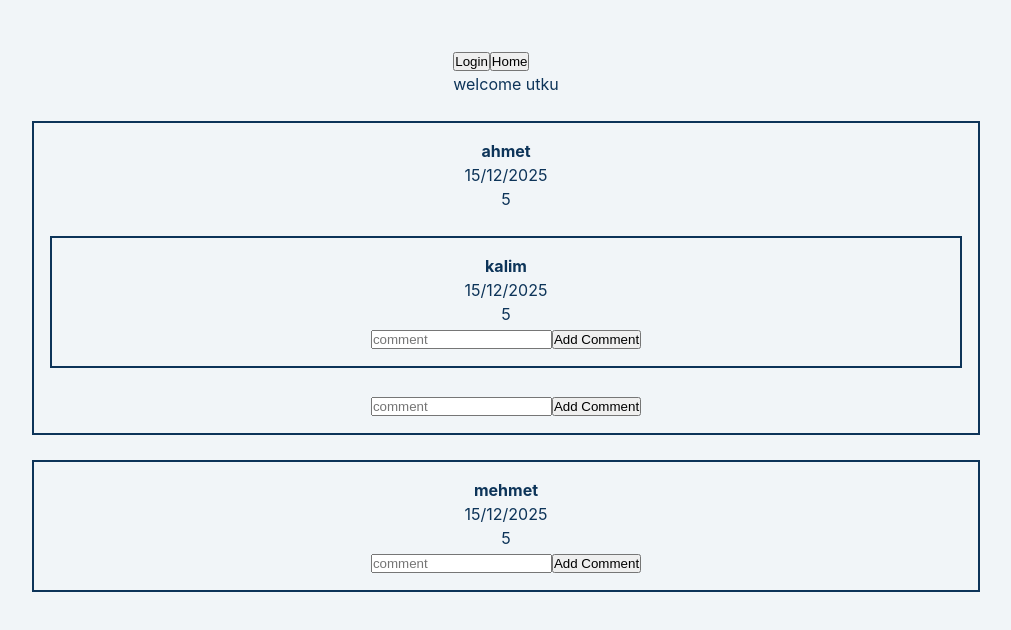
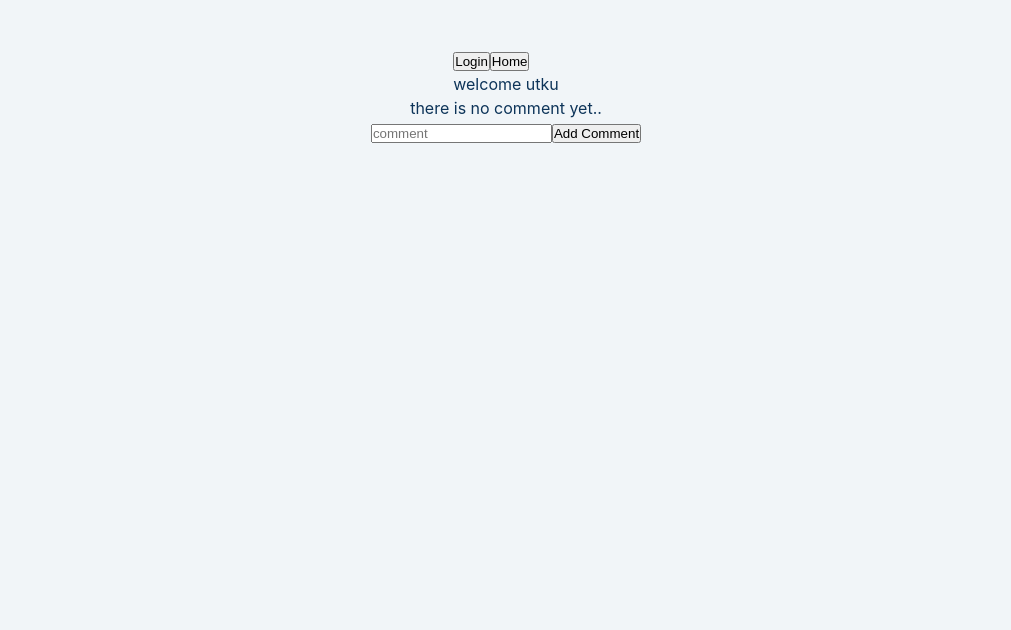
Before and after one commit to utkuzun/nested-comments, a React (Create React App) app: page / in a window 1280 px wide. Shown: the top 630 px of the page, without its empty margins (134-1145 px from the left). Built offline with nearby package versions, Linux system fonts and the light colour scheme.

Commit message:
render error

```diff
--- a/src/components/Home.js
+++ b/src/components/Home.js
@@ -2,6 +2,7 @@ import React from 'react'
 
 import Comment from './Comment'
 import { useGlobalContext } from '../context'
+import AddComment from './AddComment'
 
 const Home = () => {
   const { comments } = useGlobalContext()
@@ -10,11 +11,18 @@ const Home = () => {
     (comment) => comment.isRoot
   )
 
+  console.log(rootComments.length)
+
   return (
     <div className='App'>
-      {rootComments.map((comment) => {
-        return <Comment key={comment.id} comment={comment} />
-      })}
+      {rootComments.length > 0 ? (
+        rootComments.map((comment) => {
+          return <Comment key={comment.id} comment={comment} />
+        })
+      ) : (
+        <p>there is no comment yet..</p>
+      )}
+      <AddComment parentNodeId={''} isRoot={true} />
     </div>
   )
 }
--- a/src/context.js
+++ b/src/context.js
@@ -4,47 +4,47 @@ import { v4 as uuidv4 } from 'uuid'
 const AppContext = createContext()
 
 let initComments = {
-  1: {
-    likes: '5',
-    author: 'ahmet',
-    date: '15/12/2025',
-    isRoot: true,
-    parentNodeId: '',
-    context: 'awesome comment',
-    childrenComments: [
-      {
-        likes: '5',
-        author: 'kalim',
-        date: '15/12/2025',
-        isRoot: false,
-        parentNodeId: '1',
-        context: 'awesome comment',
-        childrenComments: [],
-        id: '2',
-      },
-    ],
-    id: '1',
-  },
-  2: {
-    likes: '5',
-    author: 'kalim',
-    date: '15/12/2025',
-    isRoot: false,
-    parentNodeId: '1',
-    context: 'awesome comment',
-    childrenComments: [],
-    id: '2',
-  },
-  3: {
-    likes: '5',
-    author: 'mehmet',
-    date: '15/12/2025',
-    isRoot: true,
-    parentNodeId: '',
-    context: 'awesome comment',
-    childrenComments: [],
-    id: '3',
-  },
+  //   1: {
+  //     likes: '5',
+  //     author: 'ahmet',
+  //     date: '15/12/2025',
+  //     isRoot: true,
+  //     parentNodeId: '',
+  //     context: 'awesome comment',
+  //     childrenComments: [
+  //       {
+  //         likes: '5',
+  //         author: 'kalim',
+  //         date: '15/12/2025',
+  //         isRoot: false,
+  //         parentNodeId: '1',
+  //         context: 'awesome comment',
+  //         childrenComments: [],
+  //         id: '2',
+  //       },
+  //     ],
+  //     id: '1',
+  //   },
+  //   2: {
+  //     likes: '5',
+  //     author: 'kalim',
+  //     date: '15/12/2025',
+  //     isRoot: false,
+  //     parentNodeId: '1',
+  //     context: 'awesome comment',
+  //     childrenComments: [],
+  //     id: '2',
+  //   },
+  //   3: {
+  //     likes: '5',
+  //     author: 'mehmet',
+  //     date: '15/12/2025',
+  //     isRoot: true,
+  //     parentNodeId: '',
+  //     context: 'awesome comment',
+  //     childrenComments: [],
+  //     id: '3',
+  //   },
 }
 
 const AppProvider = ({ children }) => {
@@ -66,18 +66,19 @@ const AppProvider = ({ children }) => {
 
   const addComment = ({ ...inputs }) => {
     const { parentNodeId } = inputs
-    console.log('parent', !parentNodeId)
     const newComment = craeteComment({ ...inputs })
 
     if (!parentNodeId) {
-      setComments({
+      const newComments = {
         ...comments,
         [newComment.id]: newComment,
-      })
+      }
+
+      setComments(newComments)
       return
     }
 
-    setComments({
+    const newComments = {
       ...comments,
       [newComment.id]: newComment,
       [newComment.parentNodeId]: {
@@ -87,7 +88,10 @@ const AppProvider = ({ children }) => {
           newComment,
         ],
       },
-    })
+    }
+
+    setComments(newComments)
+    setPage('home')
   }
 
   return (
```
